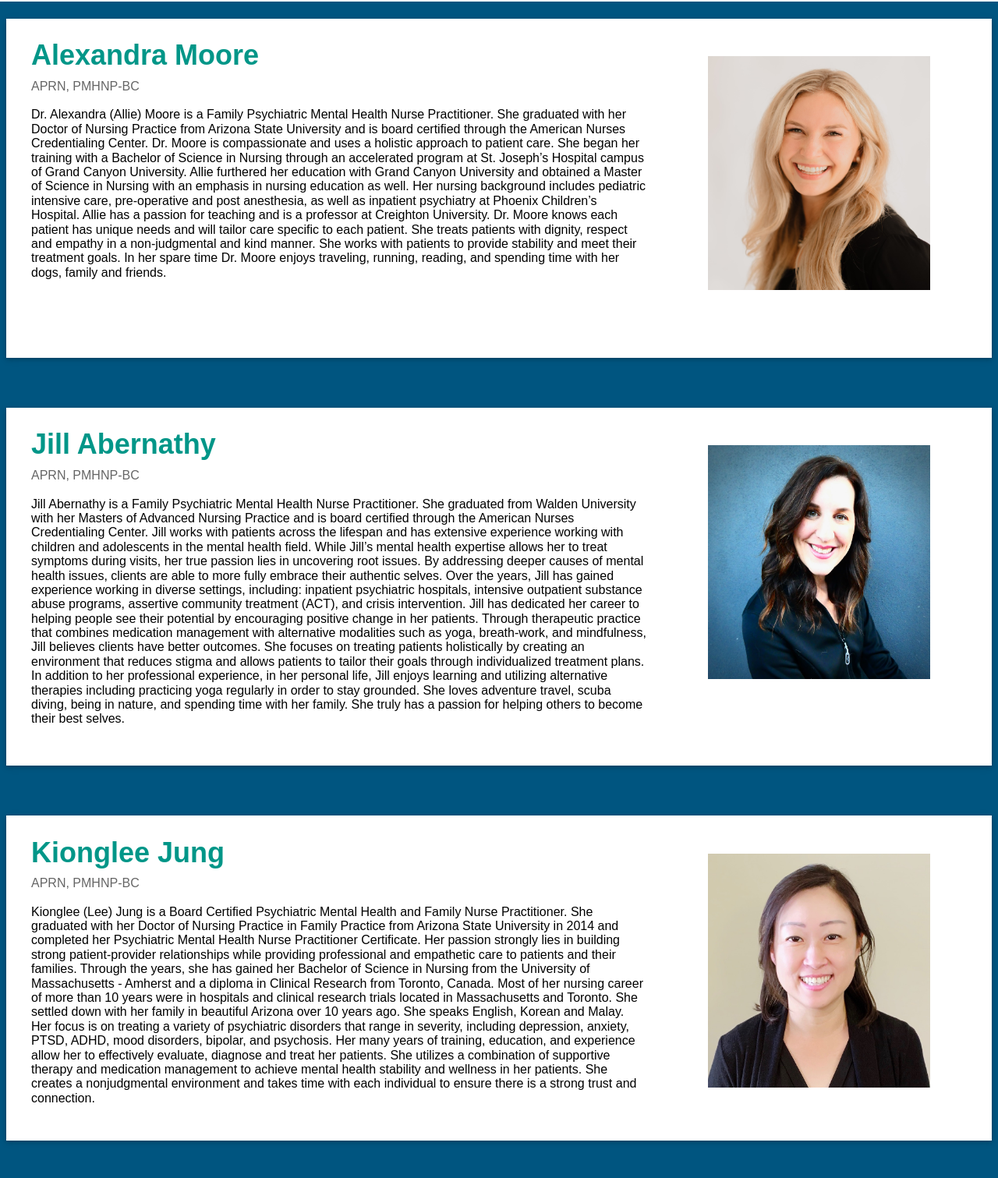
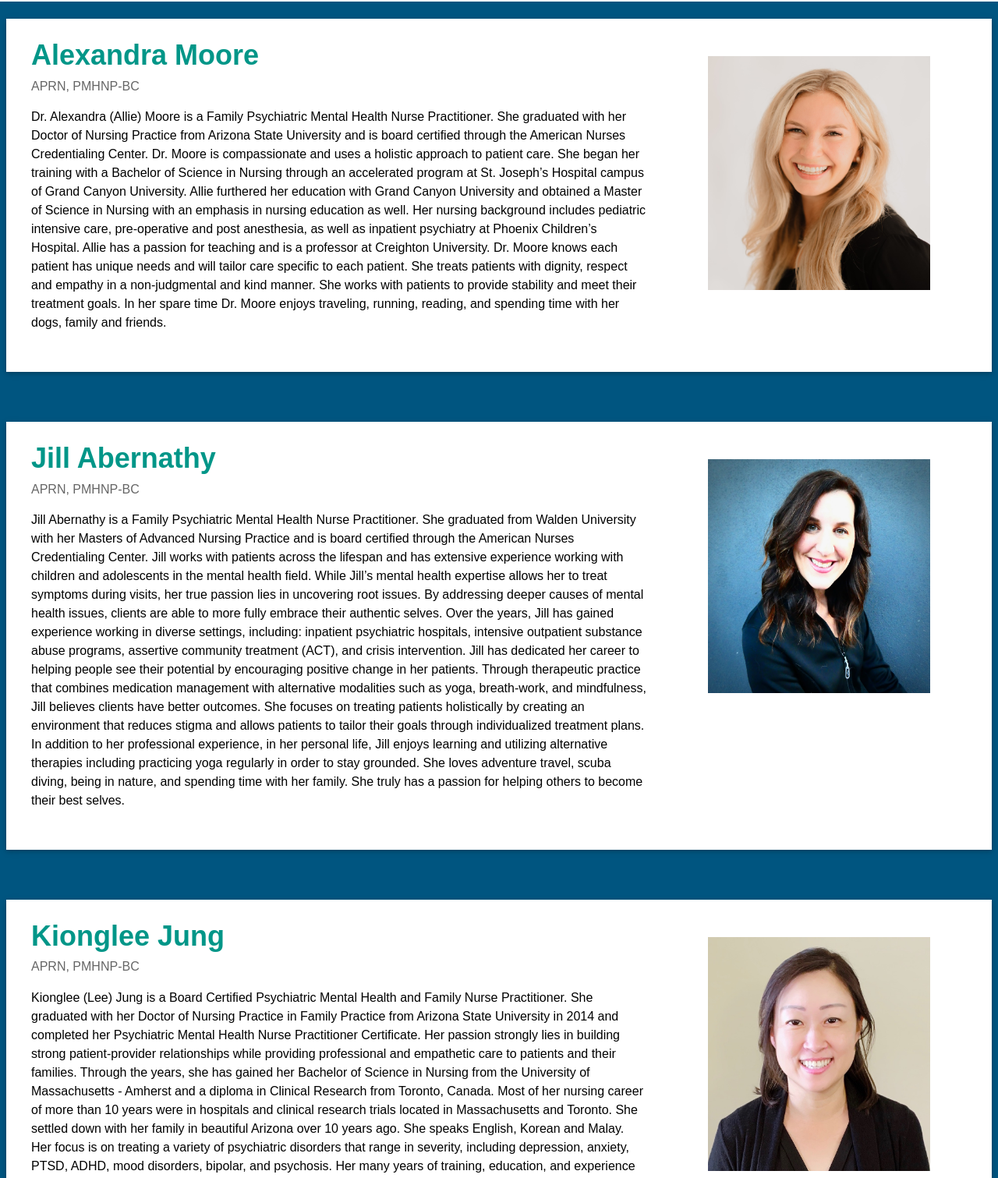
Before and after one commit to Ethanpark5300/Paradigm-Website, a plain HTML site: page HTML/providers.html in a window 1280 px wide. Shown: the part 88-1599 px from the top of the page at 78% size. Drawn offline with Linux system fonts and the light colour scheme.

Commit message:
About heading is consistent with providers heading and added line spacing to providers description

```diff
--- a/CSS/providers_styles.css
+++ b/CSS/providers_styles.css
@@ -114,6 +114,12 @@ h1
     user-select: none;
 }
 
+.providers-description
+{
+    font-size: 16px;
+    line-height: 1.5;
+}
+
 /* Colors */
 .providers-white
 {
--- a/HTML/providers.html
+++ b/HTML/providers.html
@@ -65,7 +65,7 @@
                         <div class="providers-twothird providers-container">
                             <h1 class="providers-text-teal">Alexandra Moore</h1>
                             <p class="providers-opacity">APRN, PMHNP-BC</p> <br>
-                            <p>
+                            <p class = "providers-description">
                                 Dr. Alexandra (Allie) Moore is a Family Psychiatric Mental Health Nurse
                                 Practitioner. She graduated with her Doctor of Nursing Practice from Arizona
                                 State University and is board certified through the American Nurses
@@ -95,7 +95,7 @@
                         <div class="providers-twothird providers-container">
                             <h1 class="providers-text-teal"> Jill Abernathy </h1>
                             <p class="providers-opacity">APRN, PMHNP-BC</p> <br>
-                            <p>
+                            <p class = "providers-description">
                                 Jill Abernathy is a Family Psychiatric Mental Health Nurse Practitioner. She
                                 graduated from Walden University with her Masters of Advanced Nursing Practice
                                 and is board certified through the American Nurses Credentialing Center. Jill
@@ -131,7 +131,7 @@
                         <div class="providers-twothird providers-container">
                             <h1 class="providers-text-teal"> Kionglee Jung </h1>
                             <p class="providers-opacity">APRN, PMHNP-BC</p> <br>
-                            <p>
+                            <p class = "providers-description">
                                 Kionglee (Lee) Jung is a Board Certified Psychiatric Mental Health and Family
                                 Nurse Practitioner. She graduated with her Doctor of Nursing Practice in Family
                                 Practice from Arizona State University in 2014 and completed her Psychiatric
```
Also changed, not shown: CSS/about_styles.css (+7 -1 lines), HTML/about.html (+1 -1 lines).
